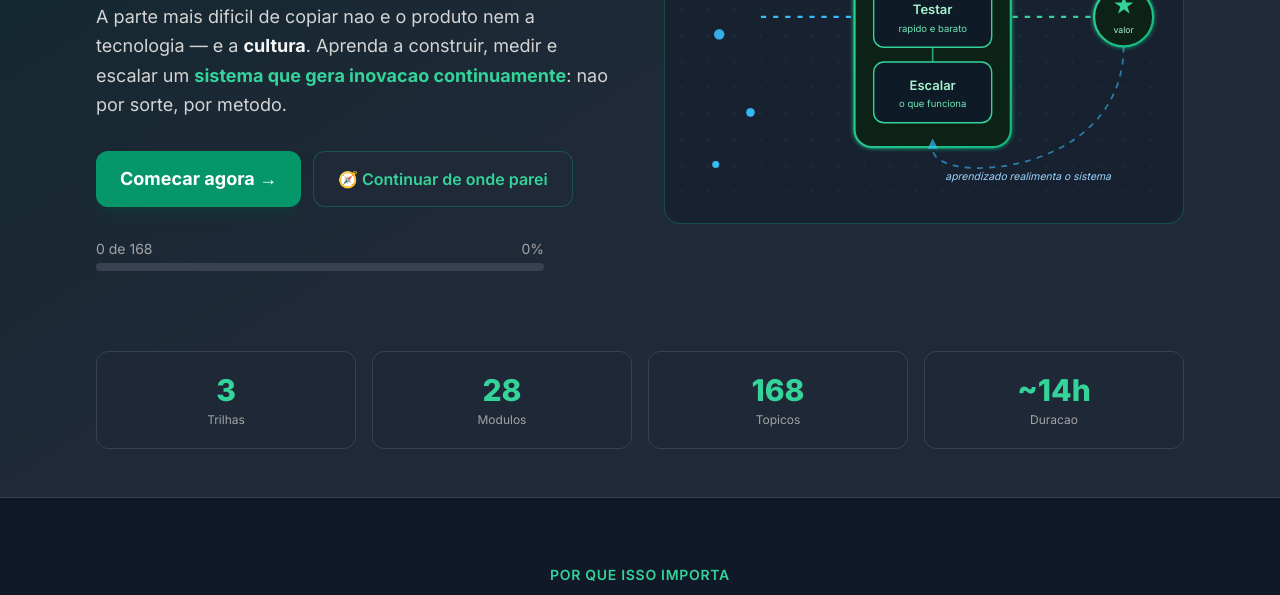
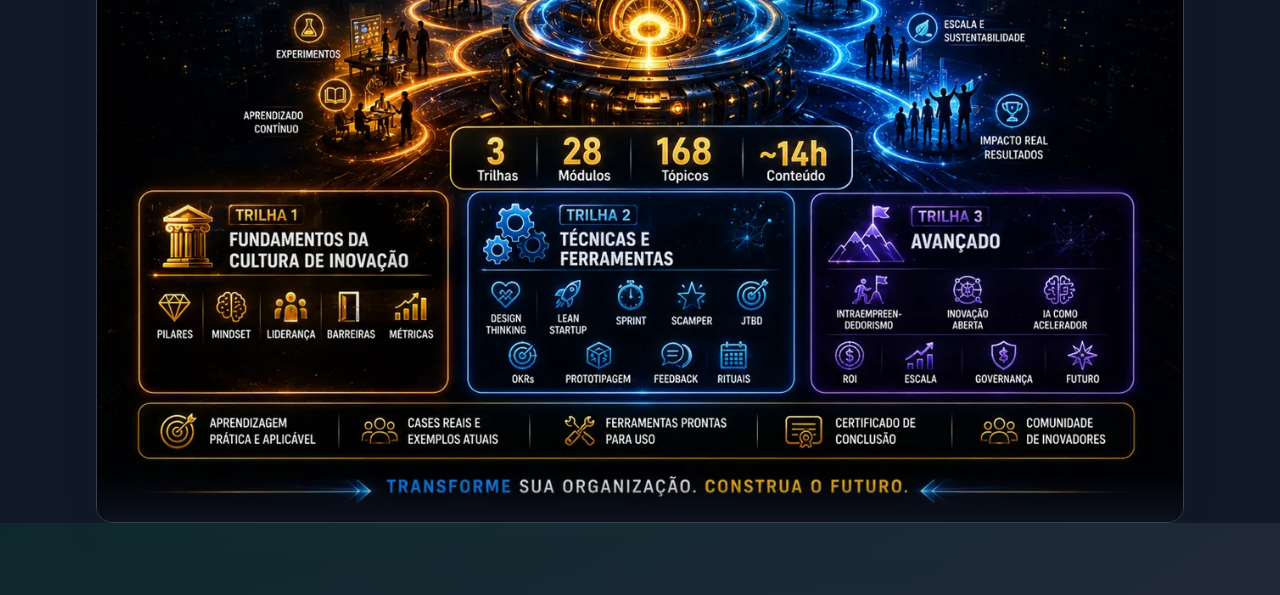
Before and after one commit to inematds/cultura-inovacao, a plain HTML site: page index.html in a window 1280 px wide. Shown: the part 375-970 px from the top of the page. Drawn offline with nearby package versions, Linux system fonts and the light colour scheme.

Commit message:
Hero banner: imagem do curso no topo da landing (leve)
- assets/img/hero.webp (184KB) + hero.jpg (312KB) — otimizadas de 2.27MB.
- Banner contido no topo (acima do hero funcional), borda arredondada,
  <picture> webp+jpg, fade suave pra fundir no fundo escuro.

Co-Authored-By: Claude Opus 4.8 (1M context) <noreply@anthropic.com>

```diff
--- a/index.html
+++ b/index.html
@@ -256,6 +256,22 @@
       </div>
     </div>
   </nav>
+
+  <!-- HERO BANNER (imagem) -->
+  <section class="bg-dark-900 pt-6">
+    <div class="max-w-6xl mx-auto px-4 sm:px-6 lg:px-8">
+      <div class="relative rounded-2xl overflow-hidden border border-dark-600 shadow-2xl shadow-emerald-900/10">
+        <picture>
+          <source srcset="assets/img/hero.webp" type="image/webp">
+          <img src="assets/img/hero.jpg"
+               alt="Cultura de Inovacao — Da Teoria a Pratica (INEMA.CLUB). 3 trilhas, 28 modulos, 168 topicos, ~14h. Trilha 1: Fundamentos. Trilha 2: Tecnicas e Ferramentas. Trilha 3: Avancado."
+               class="w-full h-auto block" loading="eager" decoding="async" width="1280" height="960">
+        </picture>
+        <!-- fade leve para fundir a base no fundo escuro -->
+        <div class="hidden dark:block pointer-events-none absolute inset-x-0 bottom-0 h-12 bg-gradient-to-b from-transparent to-dark-900/70"></div>
+      </div>
+    </div>
+  </section>
 
   <!-- HERO -->
   <header class="relative overflow-hidden bg-gradient-to-br from-emerald-900/30 via-dark-800 to-dark-800 border-b border-dark-600">
```
Also changed, not shown: assets/img/hero.jpg (added), assets/img/hero.webp (added).
